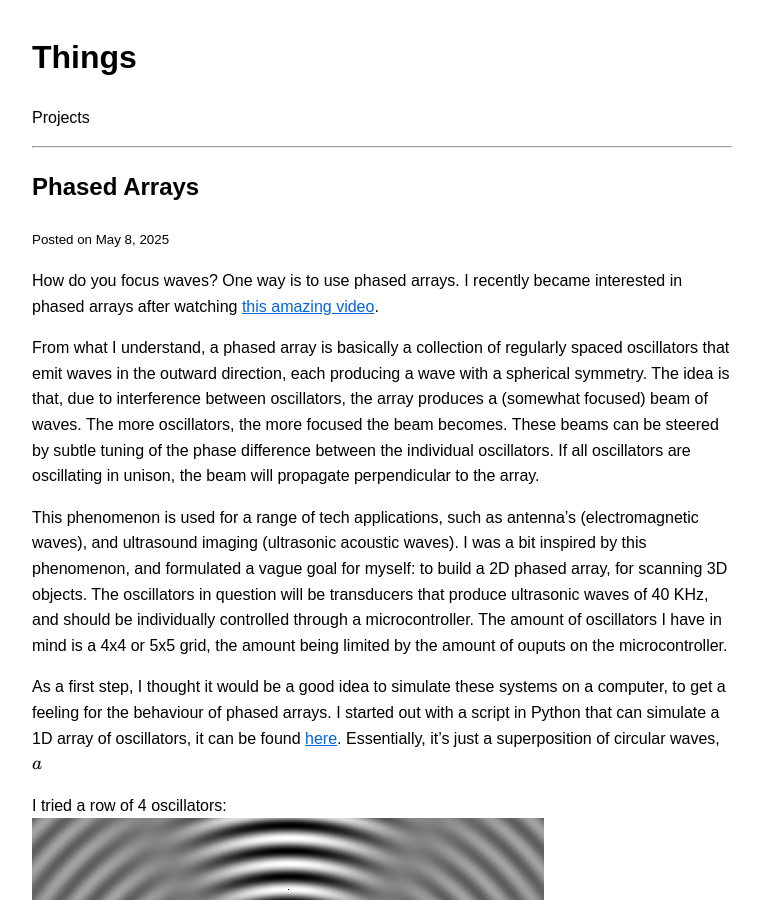
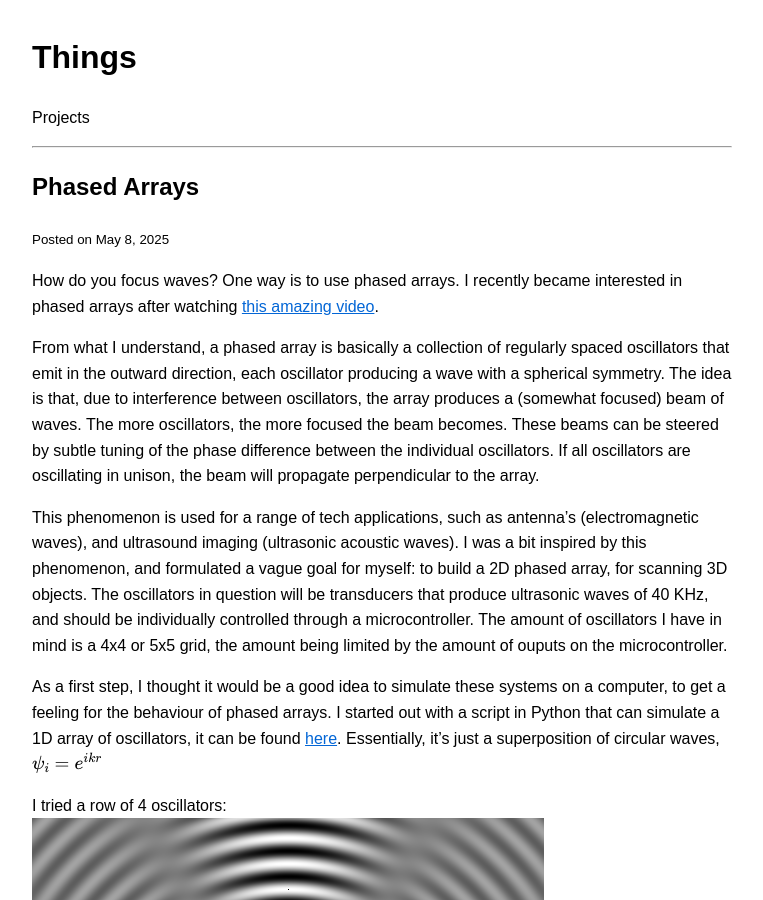
Before and after one commit to samman350/samman350.github.io, a Jekyll site: the page built from _posts/2025-05-08-phased-arrays.md, in a window 1280 px wide and 900 px high. Shown: the whole window, without its empty margins (258-1021 px from the left). Built offline with Jekyll 4.4.1, drawn with Linux system fonts in a browser that asks for light colours; formulas are drawn with MathJax 3.

Commit message:
Update 2025-05-08-phased-arrays.md

```diff
--- a/_posts/2025-05-08-phased-arrays.md
+++ b/_posts/2025-05-08-phased-arrays.md
@@ -8,12 +8,12 @@ tags:   [oscillators]
 How do you focus waves? One way is to use phased arrays.
 I recently became interested in phased arrays after watching [this amazing video](https://youtu.be/z4uxC7ISd-c?si=QM6bxZAGs_SjXdXq).
 
-From what I understand, a phased array is basically a collection of regularly spaced oscillators that emit waves in the outward direction, each producing a wave with a spherical symmetry. The idea is that, due to interference between oscillators, the array produces a (somewhat focused) beam of waves. The more oscillators, the more focused the beam becomes. These beams can be steered by subtle tuning of the phase difference between the individual oscillators. If all oscillators are oscillating in unison, the beam will propagate perpendicular to the array.
+From what I understand, a phased array is basically a collection of regularly spaced oscillators that emit in the outward direction, each oscillator producing a wave with a spherical symmetry. The idea is that, due to interference between oscillators, the array produces a (somewhat focused) beam of waves. The more oscillators, the more focused the beam becomes. These beams can be steered by subtle tuning of the phase difference between the individual oscillators. If all oscillators are oscillating in unison, the beam will propagate perpendicular to the array.
 
 This phenomenon is used for a range of tech applications, such as antenna's (electromagnetic waves), and ultrasound imaging (ultrasonic acoustic waves). I was a bit inspired by this phenomenon, and formulated a vague goal for myself: to build a 2D phased array, for scanning 3D objects. The oscillators in question will be transducers that produce ultrasonic waves of 40 KHz, and should be individually controlled through a microcontroller. The amount of oscillators I have in mind is a 4x4 or 5x5 grid, the amount being limited by the amount of ouputs on the microcontroller.
 
 As a first step, I thought it would be a good idea to simulate these systems on a computer, to get a feeling for the behaviour of phased arrays. I started out with a script in Python that can simulate a 1D array of oscillators, it can be found [here](https://github.com/samman350/2D_PhasedArray/). Essentially, it's just a superposition of circular waves,
-$$a$$
+$$\psi_i=e^{ikr}$$
 
 I tried a row of 4 oscillators:
 ![four oscillators in a row]({{ '/assets/images/Waves.png' | relative_url }})
```
